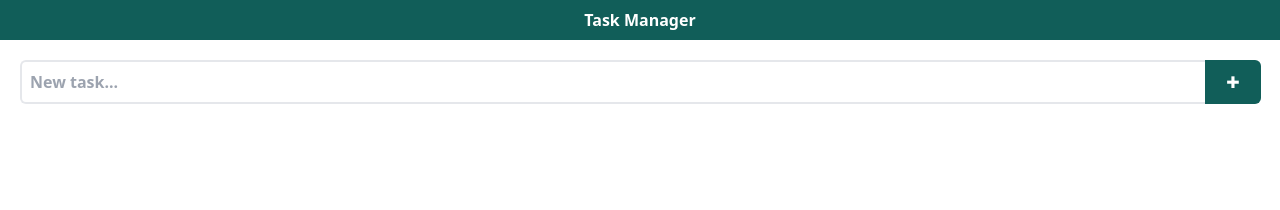
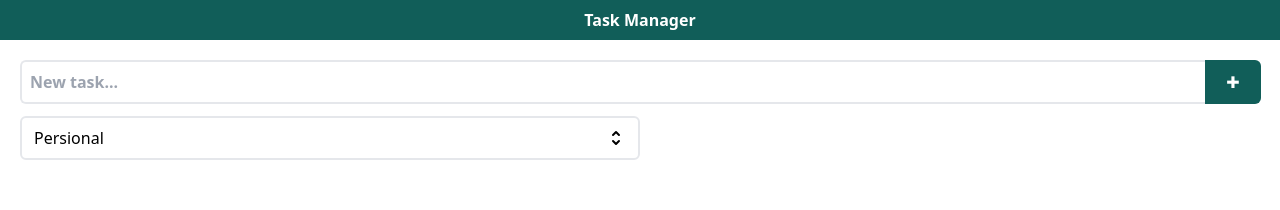
Before and after one commit to matin-rashidi/task-manager, a React (Create React App) app: page / in a window 1280 px wide. Shown: the top 210 px of the page. Built offline with nearby package versions, Linux system fonts and the light colour scheme.

Commit message:
Listbox added

```diff
--- a/src/components/AddTask.js
+++ b/src/components/AddTask.js
@@ -1,17 +1,15 @@
 import React from "react";
+
+// Components
+import ListBox from "./ListBox";
+import GetTaskTitle from "./GetTaskTitle";
 
 const AddTask = () => {
   return (
-    <main className="m-5">
-      <div className="relative">
-        <input
-          type="text"
-          placeholder="New task..."
-          className="w-full p-2 outline-none font-semibold text-teal-800 border-2 border-r-0 rounded-md focus:border-teal-800 focus:shadow-md transition-all"
-        />
-        <button className="w-14 h-full p-2 rounded-r-md bg-teal-800 text-white absolute -right-px">✚</button>
-      </div>
-    </main>
+    <section className="m-5">
+      <GetTaskTitle />
+      <ListBox />
+    </section>
   );
 };
 
--- /dev/null
+++ b/src/components/GetTaskTitle.js
@@ -0,0 +1,16 @@
+import React from 'react';
+
+const GetTaskTitle = () => {
+    return (
+        <div className="relative">
+            <input
+            type="text"
+            placeholder="New task..."
+            className="w-full p-2 outline-none font-semibold text-teal-800 border-2 border-r-0 rounded-md focus:border-teal-800 focus:shadow-md transition-all"
+            />
+            <button type="submit" className="w-14 h-full p-2 rounded-r-md bg-teal-800 text-white absolute -right-px">✚</button>
+      </div>
+    );
+};
+
+export default GetTaskTitle;
--- /dev/null
+++ b/src/components/ListBox.js
@@ -0,0 +1,44 @@
+import React, { useState } from "react";
+
+// Icon
+import selector from "../assets/icons/selector.svg";
+
+const ListBox = () => {
+  const [isShowList, setIsShowList] = useState(false);
+  const [listValue, setListValue] = useState("Persional");
+
+  const selectListItem = (event) => {
+    setListValue(event.target.name);
+    setIsShowList(false);
+  }
+
+  return (
+    <>
+        <button
+            onClick={() => setIsShowList(!isShowList)}
+            className="w-6/12 flex justify-between items-center text-left border-2 rounded-md py-2 px-3 my-3 focus:border-teal-800 focus:shadow-md transition-all"
+        >
+            {listValue}
+            <img className="w-5 " src={selector} alt="selector" />
+        </button>
+        {isShowList && (
+            <div className="flex flex-col w-6/12 border rounded-md border-teal-800 shadow-md">
+            <button onClick={selectListItem} name="Persional" className="p-3 border-b hover:bg-teal-100 transition-all rounded-t-md">
+                Persional
+            </button>
+            <button  onClick={selectListItem} name="Team" className="p-3 border-b hover:bg-teal-100 transition-all">
+                Team
+            </button>
+            <button onClick={selectListItem} name="Homeworks" className="p-3 border-b hover:bg-teal-100 transition-all">
+                Homeworks
+            </button>
+            <button onClick={selectListItem} name="University" className="p-3 hover:bg-teal-100 rounded-b-md">
+                University
+            </button>
+            </div>
+        )}
+    </>
+  );
+};
+
+export default ListBox;
--- a/tailwind.config.js
+++ b/tailwind.config.js
@@ -1,10 +1,12 @@
 module.exports = {
   content: [
     "./src/components/Header.js",
-    "./src/components/AddTask.js"
+    "./src/components/AddTask.js",
+    "./src/components/GetTaskTitle.js",
+    "./src/components/ListBox.js",
   ],
   theme: {
     extend: {},
   },
   plugins: [],
-}
+};
```
Also changed, not shown: src/assets/icons/selector.svg (added).
